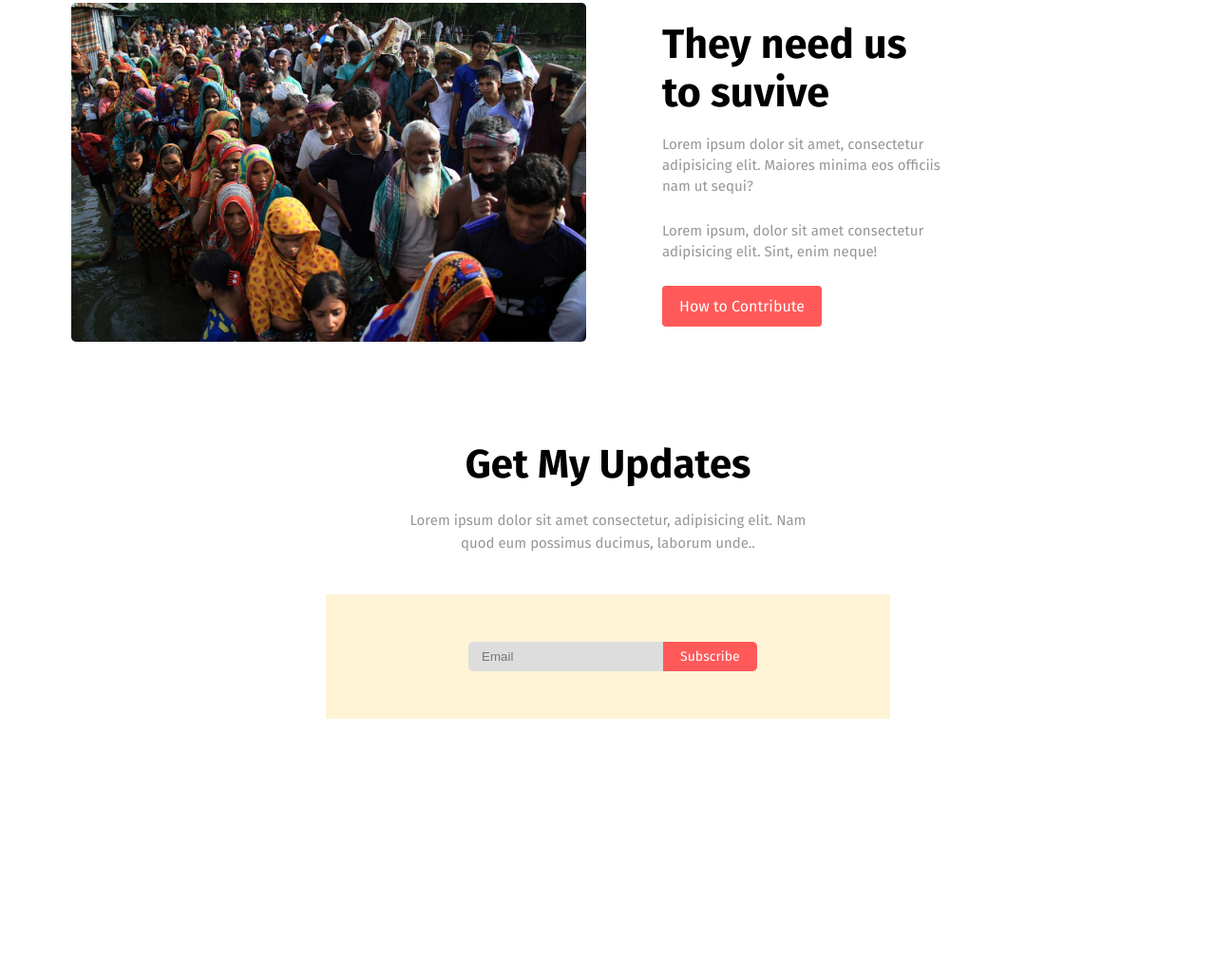
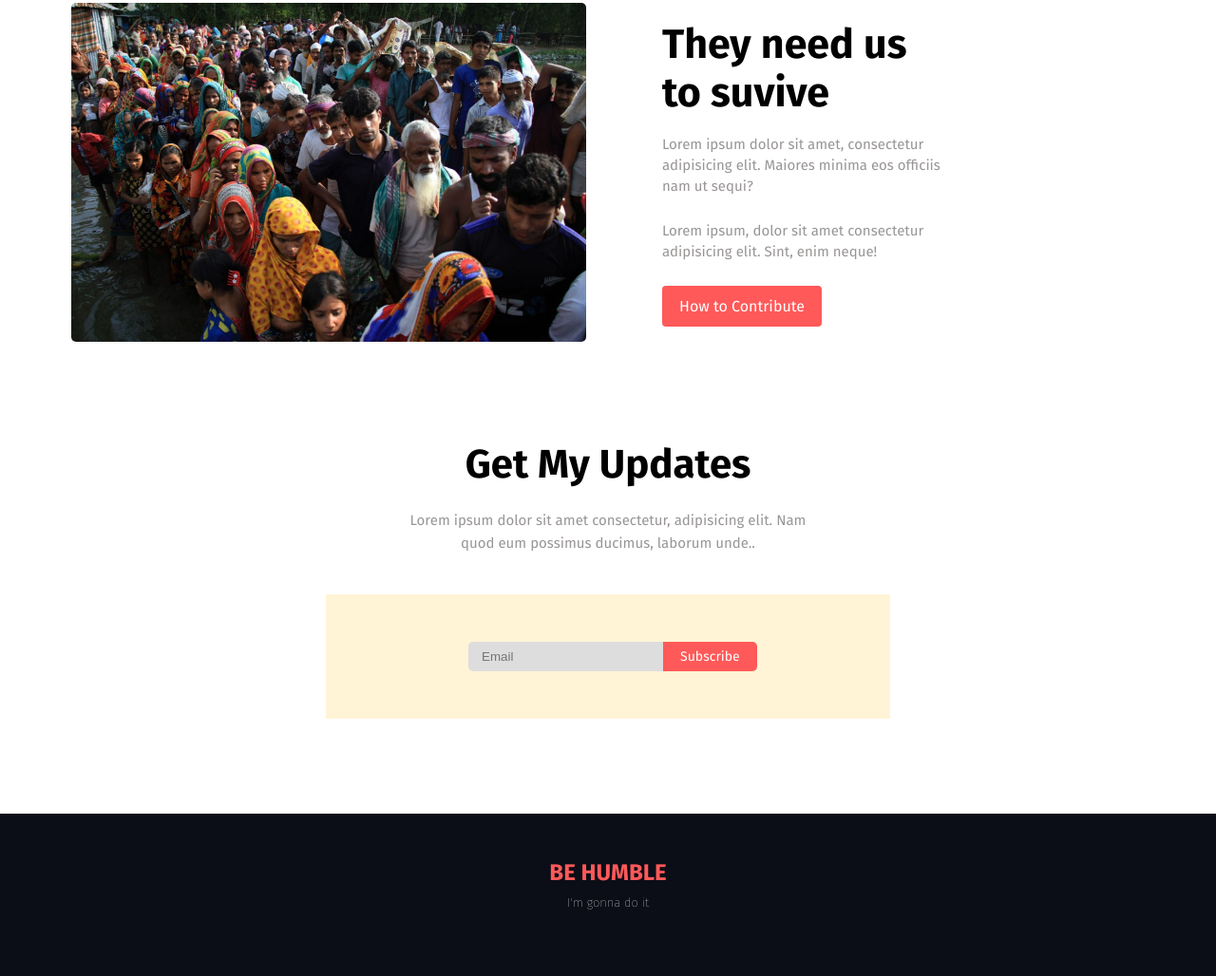
Before and after one commit to Shakil-Mahmud1/donation, a plain HTML site: page index.html in a window 1280 px wide. Shown: the part 2271-3299 px from the top of the page at 95% size. Before the commit the page ends 3128 px from the top, so only its background shows below. Drawn offline with Linux system fonts and the light colour scheme.

Commit message:
Alhumdulillah

```diff
--- a/index.html
+++ b/index.html
@@ -113,6 +113,10 @@
             </div>
         </div>
     </section>
+    <footer class="foote-sec">
+        <h2>be humble</h2>
+        <p>I'm gonna do it</p>
+    </footer>
 
 </body>
 </html>
--- a/style.css
+++ b/style.css
@@ -256,3 +256,21 @@ a.Contribute-btn {
 .last-main-box {
     margin-bottom: 100px;
 }
+footer.foote-sec {
+    background: #0B0D17;
+    text-align: center;
+}
+
+footer.foote-sec h2 {
+    color: #FF5959;
+    padding-top: 48px;
+    text-transform: uppercase;
+    margin-bottom: 10px;
+}
+
+footer.foote-sec p {
+    color: white;
+    font-size: 13px;
+    font-weight: 100;
+    padding-bottom: 70px;
+}
```
